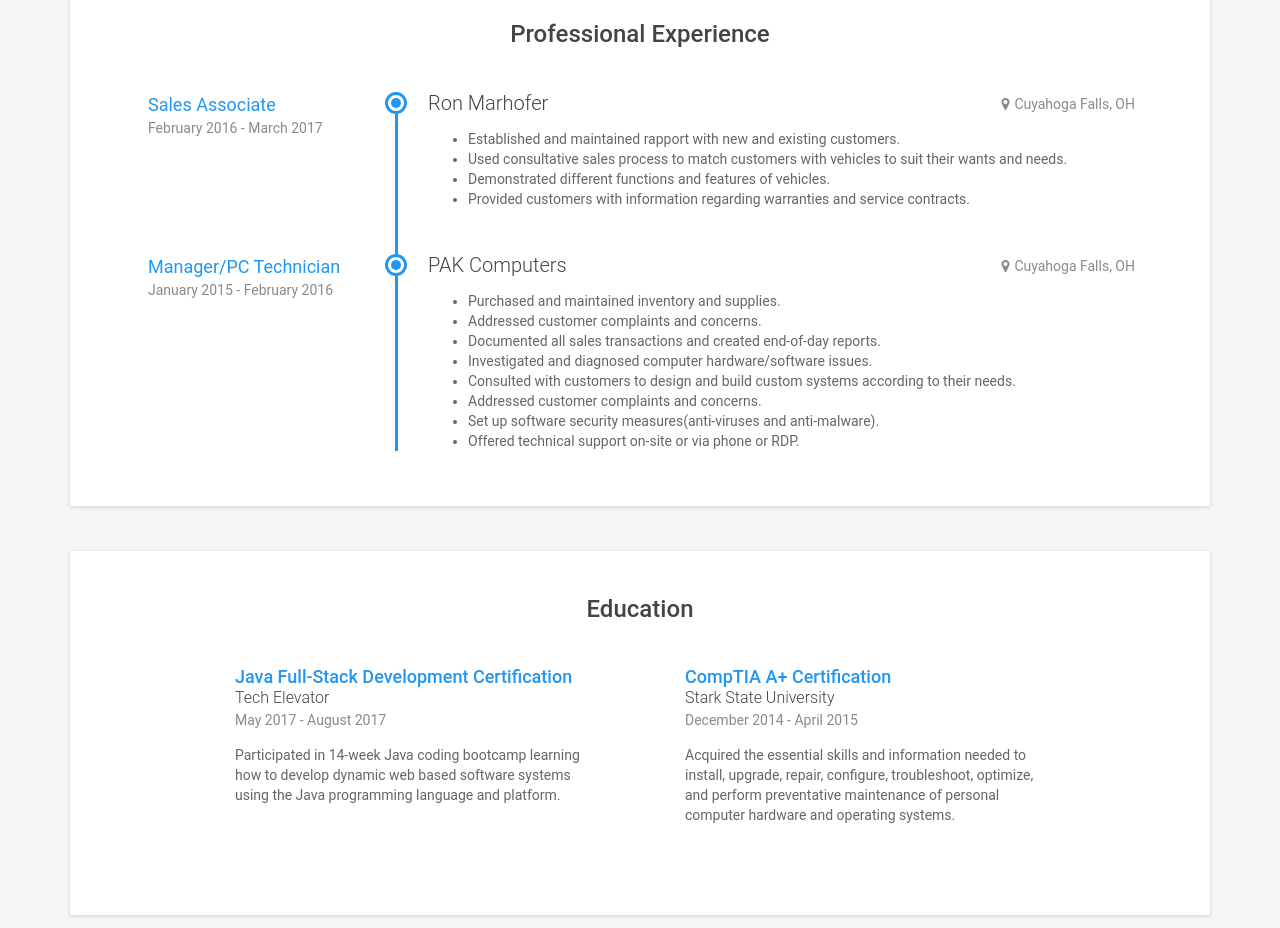
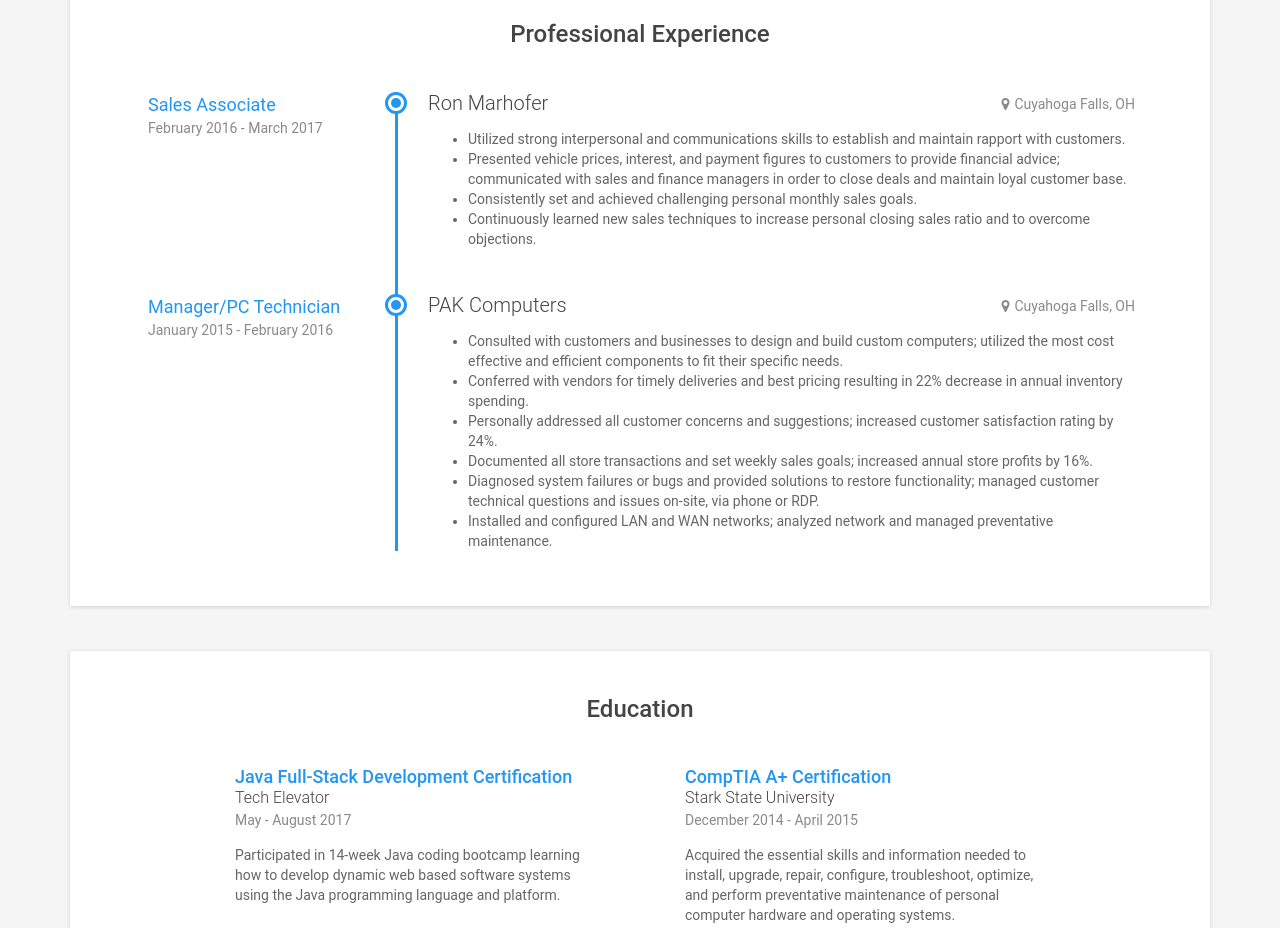
Before and after one commit to garrettlancy/garrettlancy.github.io, a plain HTML site: page index.html in a window 1280 px wide. Shown: the part 760-1688 px from the top of the page. Drawn offline with Linux system fonts and the light colour scheme.

Commit message:
updating

```diff
--- a/index.html
+++ b/index.html
@@ -81,10 +81,10 @@
                     </div><!--//job-meta-->
                     <div class="job-desc">
                         <ul>
-                            <li>Established and maintained rapport with new and existing customers.</li>
-                            <li>Used consultative sales process to match customers with vehicles to suit their wants and needs.</li>
-                            <li>Demonstrated different functions and features of vehicles.</li>
-                            <li>Provided customers with information regarding warranties and service contracts.</li>
+                            <li>Utilized strong interpersonal and communications skills to establish and maintain rapport with customers.</li>
+                            <li>Presented vehicle prices, interest, and payment figures to customers to provide financial advice; communicated with sales and finance managers in order to close deals and maintain loyal customer base.</li>
+                            <li>Consistently set and achieved challenging personal monthly sales goals.</li>
+                            <li>Continuously learned new sales techniques to increase personal closing sales ratio and to overcome objections.</li>
                         </ul>
                     </div><!--//job-desc-->
                 </div><!--//item-->
@@ -100,14 +100,12 @@
                     </div><!--//job-meta-->
                     <div class="job-desc">
                         <ul>
-                            <li>Purchased and maintained inventory and supplies.</li>
-                            <li>Addressed customer complaints and concerns.</li>
-                            <li>Documented all sales transactions and created end-of-day reports.</li>
-                            <li>Investigated and diagnosed computer hardware/software issues.</li>
-                            <li>Consulted with customers to design and build custom systems according to their needs.</li>
-                            <li>Addressed customer complaints and concerns.</li>
-                            <li>Set up software security measures(anti-viruses and anti-malware).</li>
-                            <li>Offered technical support on-site or via phone or RDP.</li>
+                            <li>Consulted with customers and businesses to design and build custom computers; utilized the most cost effective and efficient components to fit their specific needs.</li>
+                            <li>Conferred with vendors for timely deliveries and best pricing resulting in 22% decrease in annual inventory spending.</li>
+                            <li>Personally addressed all customer concerns and suggestions; increased customer satisfaction rating by 24%.</li>
+                            <li>Documented all store transactions and set weekly sales goals; increased annual store profits by 16%.</li>
+                            <li>Diagnosed system failures or bugs and provided solutions to restore functionality; managed customer technical questions and issues on-site, via phone or RDP.</li>
+                            <li>Installed and configured LAN and WAN networks; analyzed network and managed preventative maintenance.</li>
                         </ul>
                     </div><!--//job-desc-->
                 </div><!--//item-->
@@ -125,7 +123,7 @@
                         <div class="education-body">
                             Tech Elevator
                         </div><!--//education-body-->
-                        <div class="time">May 2017 - August 2017</div>
+                        <div class="time">May - August 2017</div>
                         <div class="desc">
                             Participated in 14-week Java coding bootcamp learning how to develop dynamic web based software systems using the Java programming language and platform.
                         </div>
```
